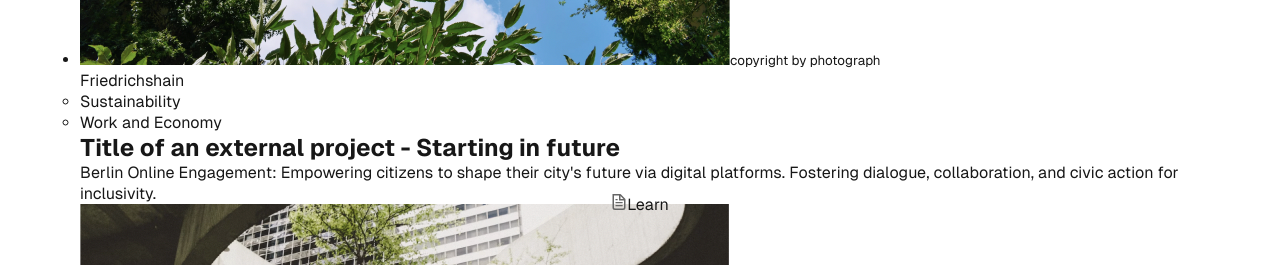
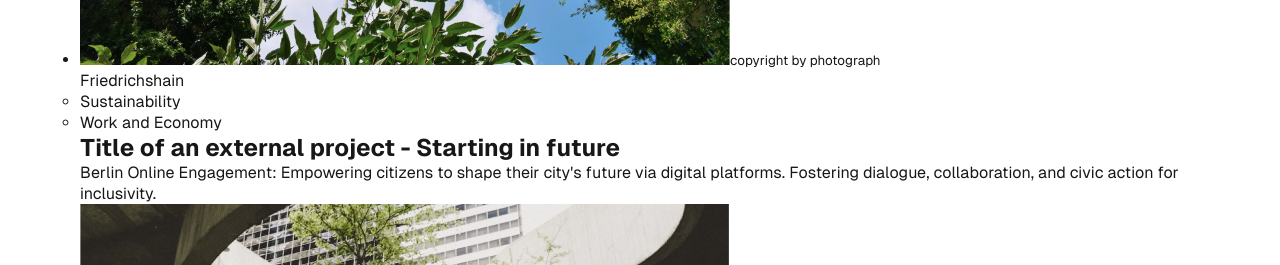
Before and after one commit to arc64/responsive-card-layout, a Next.js app: page / in a window 1280 px wide. Shown: the part 196-461 px from the top of the page. Built offline with nearby package versions, Linux system fonts and the light colour scheme.

Commit message:
feat: make ProjectList a component

```diff
--- /dev/null
+++ b/app/components/projects/ProjectList.js
@@ -0,0 +1,41 @@
+// ProjectList.js
+import React from "react";
+import styles from "./ProjectList.module.css";
+import Image from "next/image";
+
+export default function ProjectList({ projects }) {
+  return (
+    <ul className={styles.projectList}>
+      {projects.map((project, index) => (
+        <li key={index} className={styles.projectCard}>
+          <div className={styles.image}>
+            <img
+              src={`/${project.image}`}
+              alt=""
+              className={styles.projectImage}
+            />
+            <small>{project.caption}</small>
+          </div>
+          <div className={styles.text}>
+            <p>{project.location}</p>
+            <ul>
+              {project.tags.map((tag, tagIndex) => (
+                <li key={tagIndex}>
+                  <a href={tag.link} target="_blank" rel="noopener noreferrer">
+                    {tag.name}
+                  </a>
+                </li>
+              ))}
+            </ul>
+            <h2>
+              <a href={project.link} target="_blank" rel="noopener noreferrer">
+                {project.heading}
+              </a>
+            </h2>
+            <p>{project.description}</p>
+          </div>
+        </li>
+      ))}
+    </ul>
+  );
+}
--- a/app/page.js
+++ b/app/page.js
@@ -1,8 +1,8 @@
 "use client";
 
-import Image from "next/image";
 import { useEffect, useState } from "react";
 import styles from "./page.module.css";
+import ProjectList from "./components/projects/ProjectList";
 
 export default function Home() {
 
@@ -32,51 +32,7 @@ export default function Home() {
 
   return (
     <div className={styles.page}>
-      <ul className={styles.projectList}>
-        {data.map((project, index) => (
-          <li key={index} className={styles.projectCard}>
-              <img
-                      src={`/${project.image}`}
-                      alt=""
-                      className={styles.projectImage}
-              />
-              <small>{project.caption}</small>
-              <p>{project.location}</p>
-              <ul>
-                  {project.tags.map((tag) => (
-                  <li>
-                    <a href={tag.link} target="_blank" rel="noopener noreferrer">
-                      {tag.name}
-                    </a>
-                  </li>
-                  ))}
-              </ul>
-              <h2>
-                <a href={project.link} target="_blank" rel="noopener noreferrer">
-                  {project.heading}</a>
-              </h2>
-              <p>{project.description}</p>
-          </li>
-        ))}
-    </ul>
-
-      <main className={styles.main}>
-
-        <a
-          href="https://adhocracy.plus/"
-          target="_blank"
-          rel="noopener noreferrer"
-        >
-          <Image
-            aria-hidden
-            src="/file.svg"
-            alt="File icon"
-            width={16}
-            height={16}
-          />
-          Learn
-        </a>
-      </main>
+      <ProjectList projects={data} />
     </div>
   );
 }
```
Also changed, not shown: app/components/projects/ProjectList.module.css (added).
